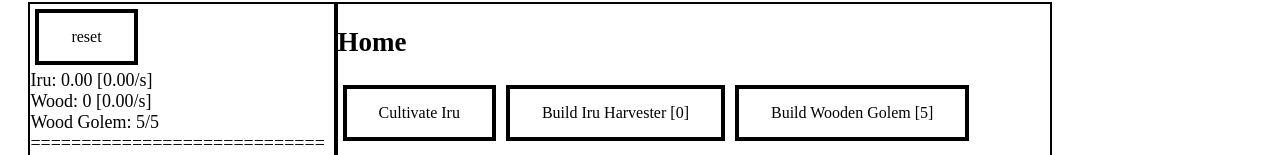
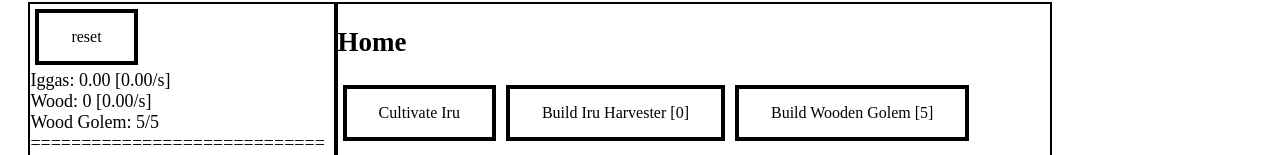
Before and after one commit to Dancharr/idle-app, a React (Create React App) app: page /main in a window 1280 px wide. Shown: the part 177-332 px from the top of the page. Built offline with nearby package versions, Linux system fonts and the light colour scheme.

Commit message:
test-commit

```diff
--- a/src/components/main/main.js
+++ b/src/components/main/main.js
@@ -140,7 +140,7 @@ class Main extends Component {
 
           <div className="column">
             <div className={css(styles.button)} onClick={() => this.reset()}>reset</div>
-            <div>Iru: {this.state.iru.num.toFixed(2)} [{(this.state.iru.gainBase * this.state.iru.gainMulti).toFixed(2)}/s]</div>
+            <div>Iggas: {this.state.iru.num.toFixed(2)} [{(this.state.iru.gainBase * this.state.iru.gainMulti).toFixed(2)}/s]</div>
             <div>Wood: {this.state.wood.num} [{(this.state.wood.gainBase * this.state.wood.gainMulti).toFixed(2)}/s]</div>
             <div>Wood Golem: {this.state.woodGolem.available}/{this.state.woodGolem.num}</div>
             <div>=============================</div>
```
